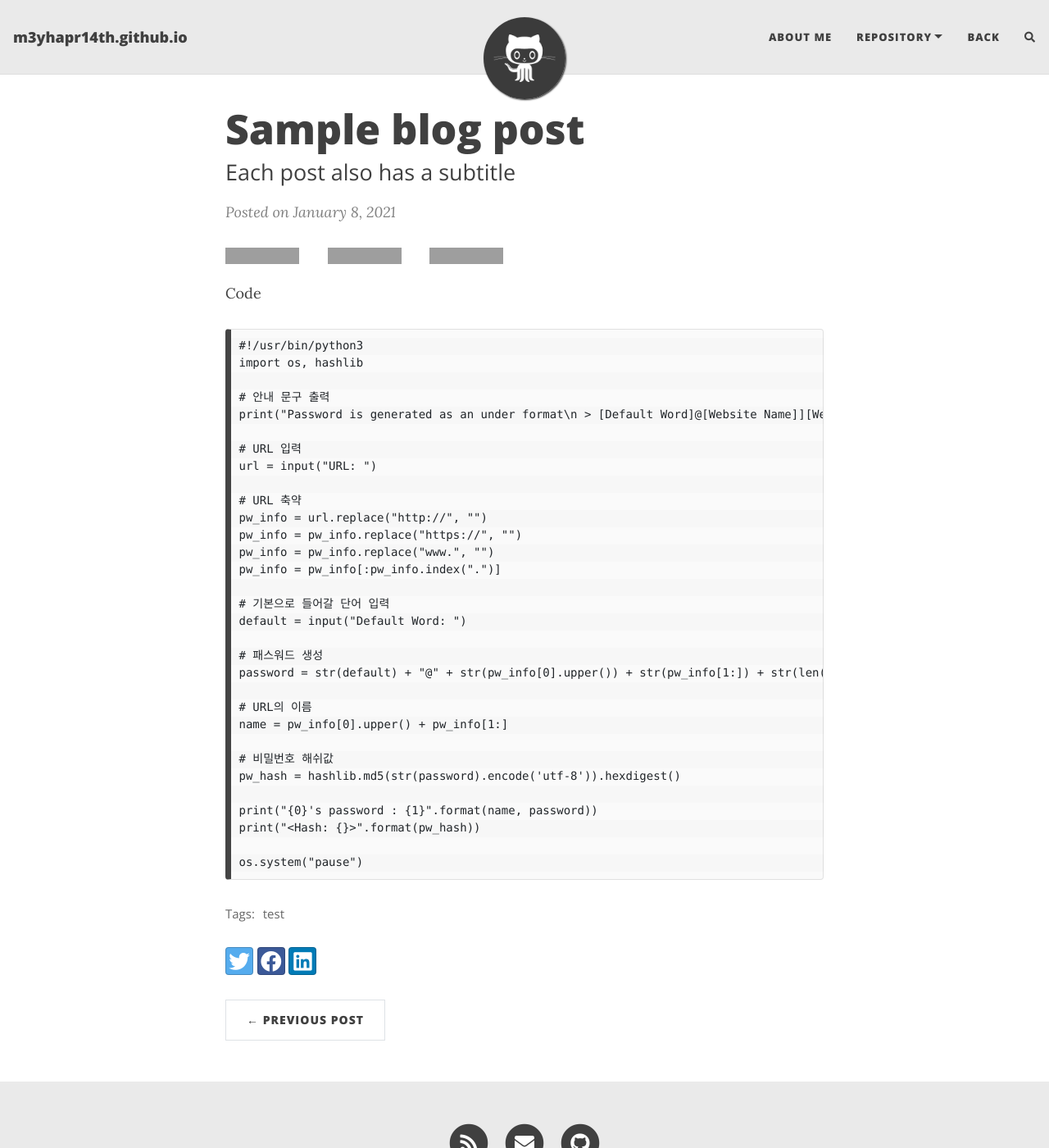
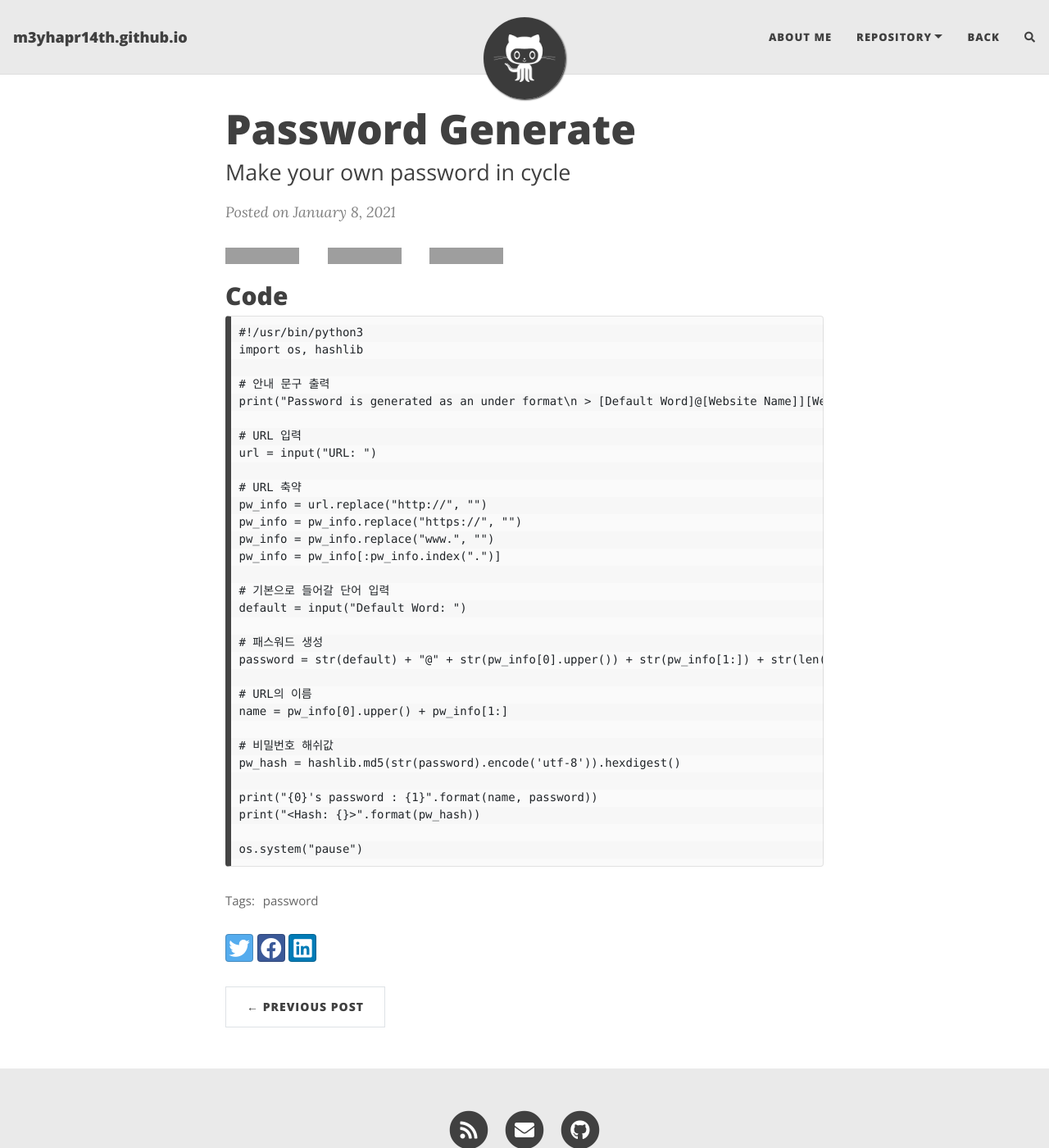
Before and after one commit to m3yhapr14th/m3yhapr14th.github.io, a Jekyll site: the page built from _posts/2021-01-08-Password-Generate.md, in a window 1280 px wide and 1400 px high. Shown: the whole window at 82% size. Built offline with Jekyll 4.4.1, drawn with Linux system fonts in a browser that asks for light colours; nearby versions of some CDN libraries; comment, search, counter and statistics services are not loaded; grey boxes are pictures that could not be loaded.

Commit message:
pw gen modify

````diff
--- a/_posts/2021-01-08-Password-Generate.md
+++ b/_posts/2021-01-08-Password-Generate.md
@@ -1,14 +1,14 @@
 ---
 layout: post
-title: Sample blog post
-subtitle: Each post also has a subtitle
+title: Password Generate
+subtitle: Make your own password in cycle
 gh-repo: daattali/beautiful-jekyll
 gh-badge: [star, fork, follow]
-tags: [test]
+tags: [password]
 comments: true
 ---
 
-Code
+## Code
 ```
 #!/usr/bin/python3
 import os, hashlib
````
